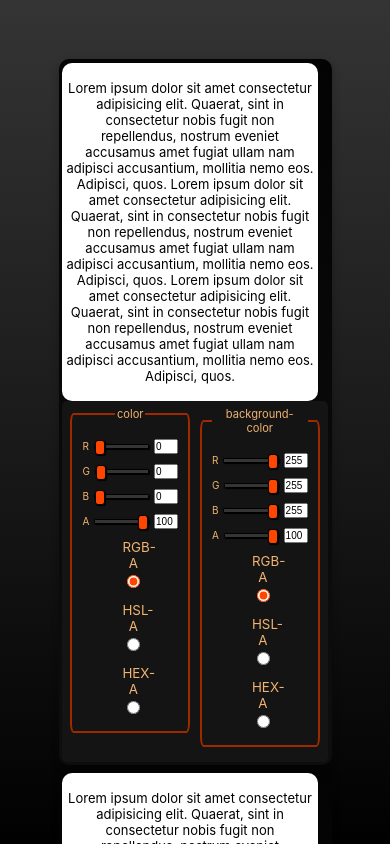
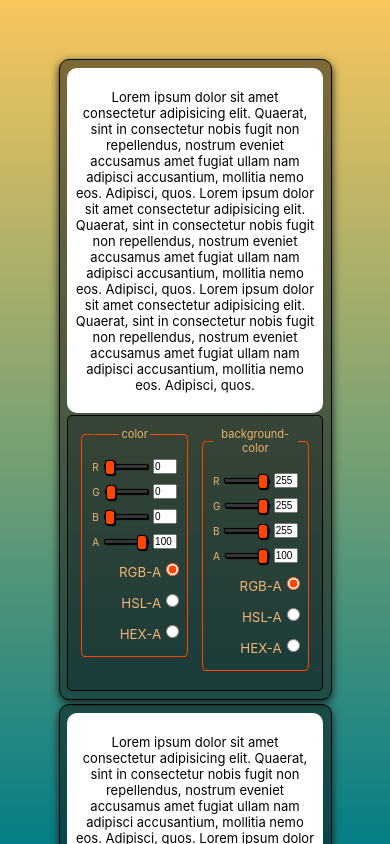
Before and after one commit to bart-1/css-stylizer, a React (Vite) app: page / in a window 390 px wide. Shown: the top 844 px of the page. Built offline with nearby package versions, Linux system fonts and the light colour scheme.

Commit message:
feat: change color theme
fix: add better responsive styles

```diff
--- a/src/styles/App.css
+++ b/src/styles/App.css
@@ -3,26 +3,26 @@ div.App {
 }
 
 div.samples {
-  /* margin: 5vh; */
   padding: 10vw;
   padding-top: 5vh;
   display: flex;
   justify-content: center;
   gap: 1vw;
   max-width: 100vw;
+
 }
 
 div.sample-set {
   display: flex;
-  justify-self: center;
+  gap: 1vw;
+  align-self: stretch;
   flex-direction: column;
   padding: 1vw;
   border-radius: 10px;
-  box-shadow: rgba(0, 0, 0, 0.24) 0px 3px 8px;
-  /* background-image: linear-gradient(45deg, #f7f7f7 25%, #f2f2f2 25%, #f2f2f2 50%, #f7f7f7 50%, #f7f7f7 75%, #f2f2f2 75%, #f2f2f2 100%);
-background-size: 22.63px 22.63px; */
- background: rgb(0,3,17);
-background: linear-gradient(180deg, rgb(3, 3, 3) 0%, rgb(14, 14, 14) 100%);
+  box-shadow: rgb(28, 28, 28) 0px 3px 8px;
+  background: rgba(10, 10, 10, 0.478);
+  border: 1px solid black;
+  border-right: 1px solid black;
 }
 
 @media screen and (max-width: 1400px) {
@@ -30,23 +30,19 @@ background: linear-gradient(180deg, rgb(3, 3, 3) 0%, rgb(14, 14, 14) 100%);
     margin: 2vh auto;
     display: flex;
     flex-direction: column;
-    gap: 1vw;
     width: 70vw;
   }
   div.sample-set {
     display: flex;
     flex-direction: row;
     padding: 1vw;
-    border-radius: 10px;
-    box-shadow: rgba(0, 0, 0, 0.24) 0px 3px 8px;
   }
 }
 @media screen and (max-width: 800px) {
   div.sample-set {
     display: flex;
     flex-direction: column;
-    padding: 1vw;
-    border-radius: 10px;
-    box-shadow: rgba(0, 0, 0, 0.24) 0px 3px 8px;
+    padding: 2vw;
+    gap: 0.5vw;
   }
 }
--- a/src/styles/ColorController.css
+++ b/src/styles/ColorController.css
@@ -30,7 +30,7 @@ fieldset.color-controller-fieldset {
   margin-bottom: 1vh;
   border-color: rgb(159, 42, 0);
   border-radius: 3%;
-  border-style: solid;
+  border: 1px solid orangered;
 
 
 }
@@ -206,7 +206,7 @@ input[type="range"]::-ms-thumb {
 div.color-mode-switcher {
   margin: auto;
   padding: 5px;
-  width: 4vw;
+  width: 100%;
   text-align: right;
 }
 
--- a/src/styles/ControlPanel.css
+++ b/src/styles/ControlPanel.css
@@ -1,21 +1,21 @@
 div.control-panel {
   display: flex;
   gap: 5px;
-  margin-top: 3vh;
-  background-color: rgb(20, 20, 20);
+  background-color: rgba(20, 20, 30, 0.287);
   padding: 10px 10px;
   border-radius: 5px;
   width: fit-content;
   color: rgb(241, 179, 113);
+  border: 1px solid black;
 }
 
 @media screen and (max-width: 1400px) {
   div.control-panel {
     display: flex;
-    gap: 1vw;
-    margin-top: 0;
-    background-color: rgb(20, 20, 20);
-    padding: 5px;
+    gap: 2vw;
+    margin-left: auto;
+    margin-right: auto;
+    padding: 10px;
     border-radius: 5px;
   }
 }
--- a/src/styles/Sample.css
+++ b/src/styles/Sample.css
@@ -1,6 +1,7 @@
 
 div.sample {
   width: auto;
+  margin: 0 auto;
   height: fit-content;
   padding: 1vw;
   border-radius: 10px;
@@ -14,7 +15,6 @@ p.sample {
     width: 60%;
     height: fit-content;
     padding: 1vw;
-    margin-right: 10px;
   }
 
   p.sample {
@@ -26,8 +26,7 @@ p.sample {
   div.sample {
     width: auto;
     height: fit-content;
-    padding: 1vw;
-    margin-right: 10px;
+    padding: 2vw;
   }
 
   p.sample {
--- a/src/styles/index.css
+++ b/src/styles/index.css
@@ -8,9 +8,8 @@ body {
     sans-serif;
   -webkit-font-smoothing: antialiased;
   -moz-osx-font-smoothing: grayscale;
-background: rgb(0, 0, 0);
-background: linear-gradient(180deg, rgb(52, 52, 52) 0%, rgba(0,0,0,1) 100%);
-
+background: rgb(34,193,195);
+background: linear-gradient(0deg, rgb(0, 125, 136) 0%, rgb(248, 198, 92) 100%);
 }
 
 code {
```
